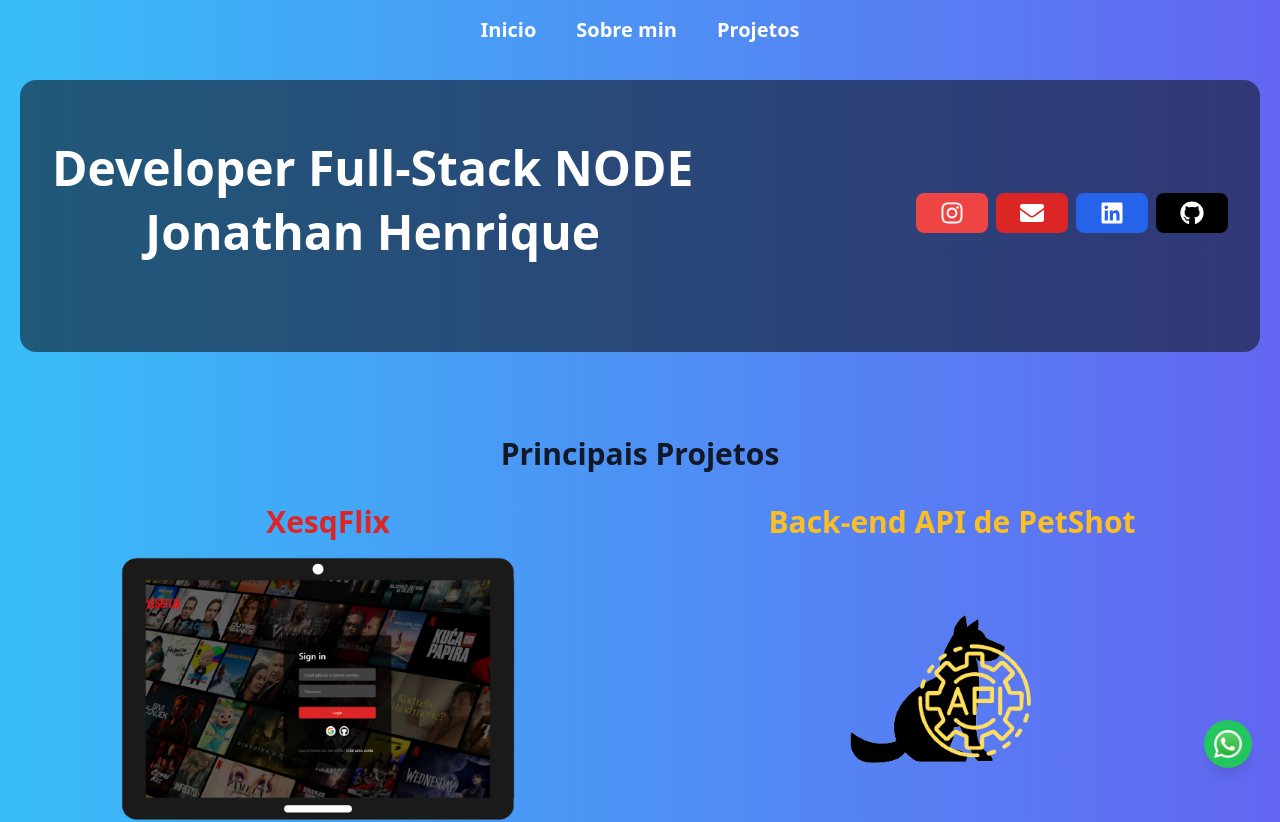
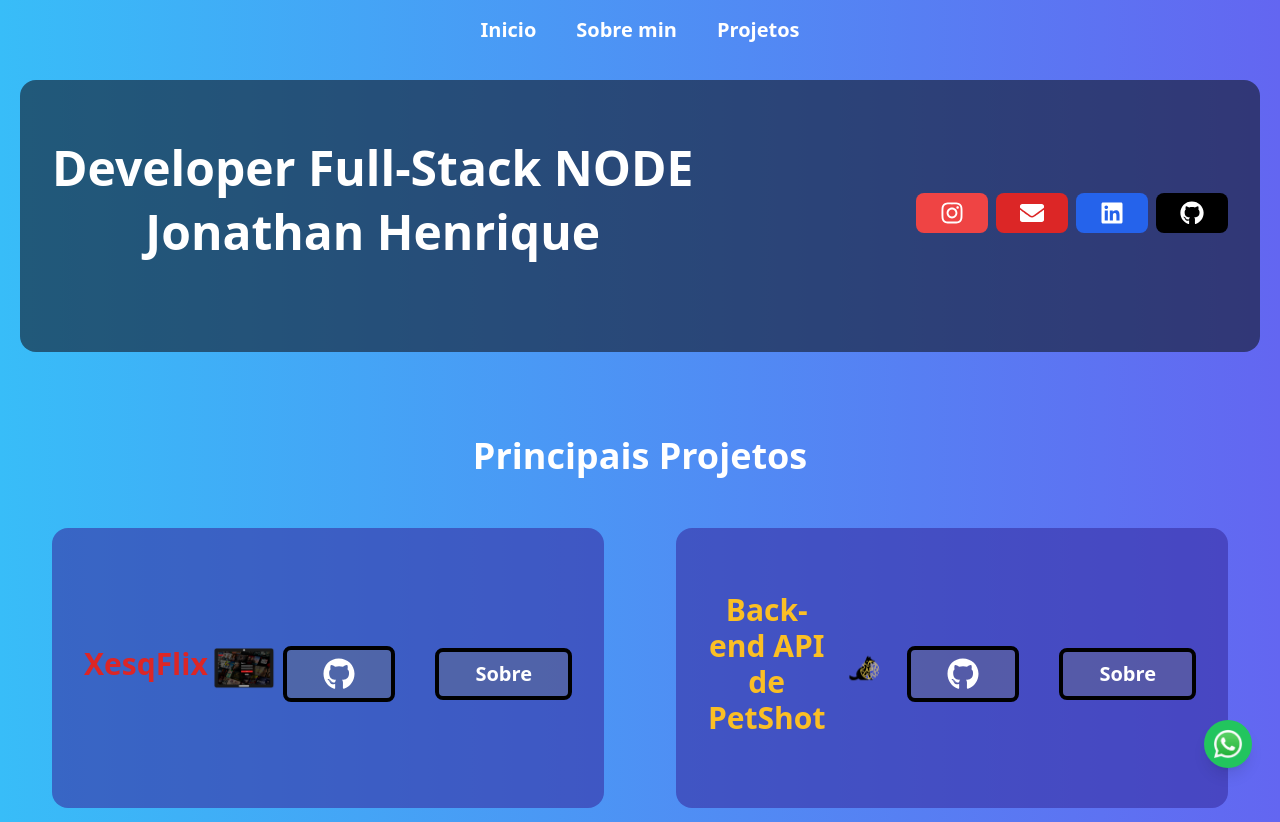
Before and after one commit to jhowk14/Meu_portifolio_em_nextjs, a Next.js app: page / in a window 1280 px wide. Shown: the top 822 px of the page. Built offline with nearby package versions, Linux system fonts and the light colour scheme.

Commit message:
melhorando desing

```diff
--- a/src/app/page.tsx
+++ b/src/app/page.tsx
@@ -22,14 +22,14 @@
       </div>
 
       <section className="py-16 px-8 text-gray-900">
-        <h2 className="text-3xl font-bold mb-8 text-center">Principais Projetos</h2>
+        <h2 className="text-4xl font-bold mb-8 text-center text-white">Principais Projetos</h2>
         <div className="grid grid-cols-1 sm:grid-cols-2 lg:grid-cols-2 xl:grid-cols-2 gap-8">
-          <div>
+        <div className='py-16 px-8 text-center bg-indigo-800 bg-opacity-60 lg:flex lg:justify-between lg:items-center rounded-2xl md:m-5'>
           <h3 className="text-3xl flex justify-center text-red-600 font-bold mb-2">XesqFlix</h3>
           <Projeto src="/images/xesq.png" git="https://github.com/jhowk14/Xeqsflix_PI" caminho="/projetos/xesqflix" link="https://xesqflix-pi.vercel.app" />
         </div>
 
-          <div>
+        <div className='py-16 px-8 text-center bg-indigo-800 bg-opacity-60 lg:flex lg:justify-between lg:items-center rounded-2xl md:m-5'>
           <h3 className="text-3xl flex justify-center text-center text-amber-400 font-bold mb-2">Back-end API de PetShot</h3>
           <Projeto src="/images/pet.png" git="https://github.com/jhowk14/API_pets_AUTH" caminho="/projetos/apirest" link="#" />
         </div>
```
Also changed, not shown: public/images/hero.jpg (deleted). Lines whose indentation alone changed are shown as unchanged.
